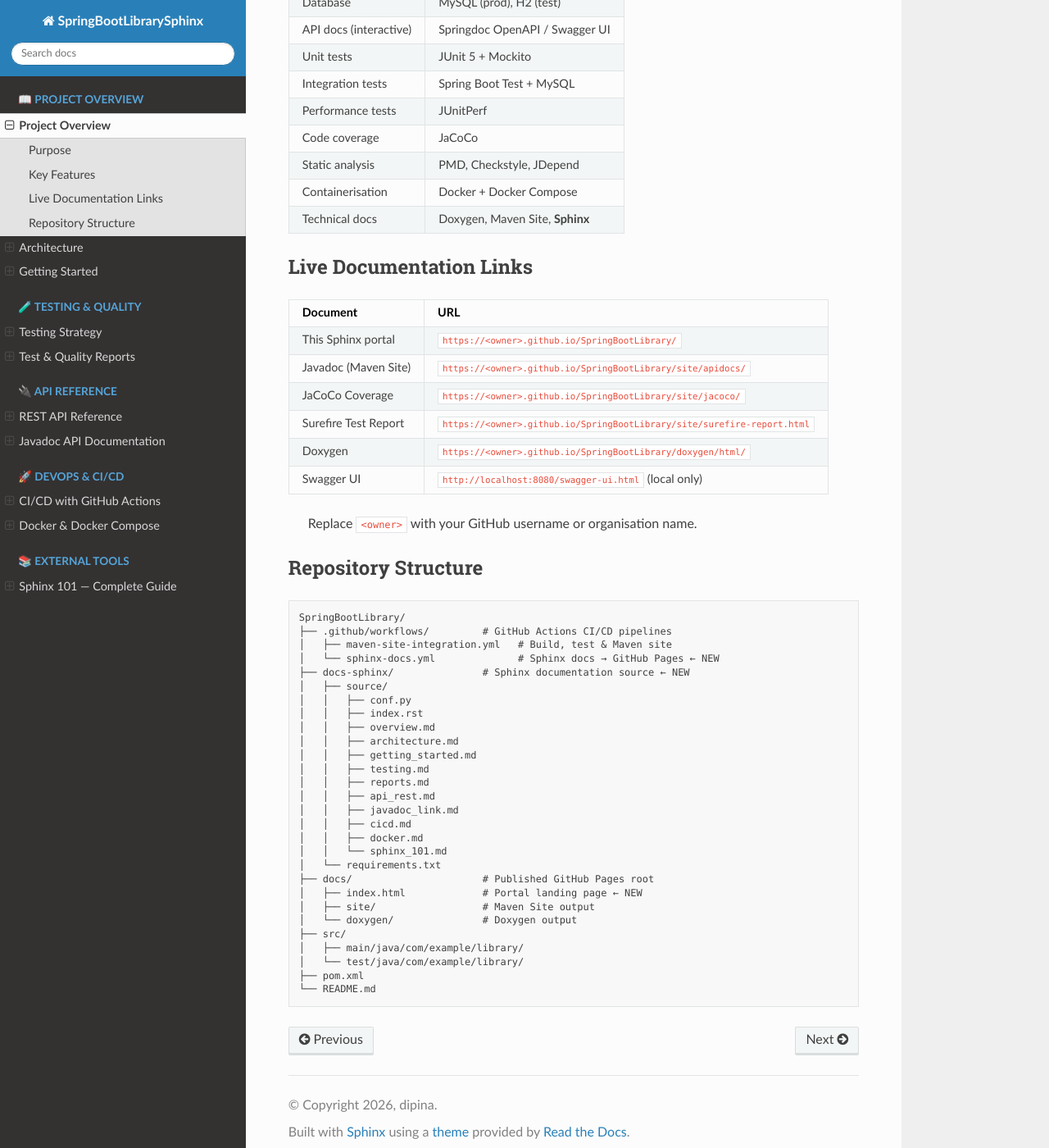
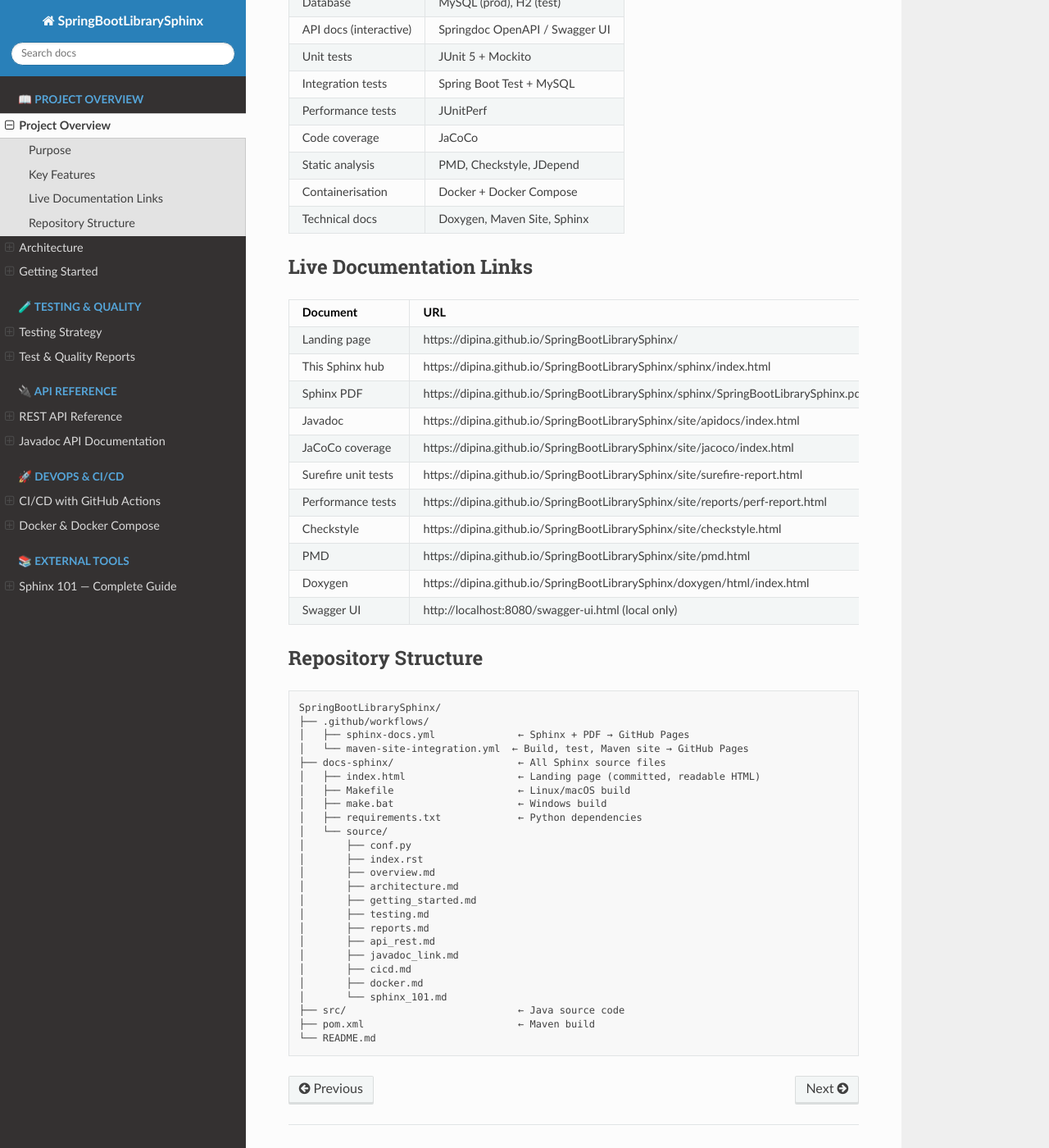
Before and after one commit to dipina/SprintBootLibrarySphinx, a Sphinx documentation site: the page built from docs-sphinx/source/overview.md, in a window 1280 px wide and 1400 px high, scrolled down 696 px. Shown: the whole window at 82% size. Built offline with Sphinx 7.4.7 and the Read the Docs theme 3.1.0, drawn with Linux system fonts in a browser that asks for light colours; some of the changed text lies outside the part shown.

````diff
--- a/Notes.txt
+++ b/Notes.txt
@@ -1,4 +1,4 @@
-Sprint initializer: https://start.spring.io/
+Spring initializer: https://start.spring.io/
 mvn clean install
 mvn spring-boot:run
 
--- a/docs-sphinx/source/conf.py
+++ b/docs-sphinx/source/conf.py
@@ -1,48 +1,48 @@
-# Configuration file for the Sphinx documentation builder.
-# SpringBootLibrarySphinx — docs-sphinx/source/conf.py
+# docs-sphinx/source/conf.py
+# Sphinx configuration for SpringBootLibrarySphinx
 
-# -- Project information -----------------------------------------------------
-project = 'SpringBootLibrarySphinx'
+# -- Project information -------------------------------------------------------
+project   = 'SpringBootLibrarySphinx'
 copyright = '2026, dipina'
-author = 'dipina'
-release = '0.0.1-SNAPSHOT'
+author    = 'dipina'
+release   = '0.0.1-SNAPSHOT'
 
-# -- General configuration ---------------------------------------------------
+# -- General configuration -----------------------------------------------------
 extensions = [
     'sphinx.ext.autodoc',
     'sphinx.ext.viewcode',
     'sphinx.ext.napoleon',
-    'myst_parser',
-    'sphinx_rtd_theme',
+    'myst_parser',       # Markdown (.md) page support
+    'sphinx_rtd_theme',  # Read the Docs HTML theme
 ]
 
-templates_path = ['_templates']
+templates_path   = ['_templates']
 exclude_patterns = []
 
-# Support both .rst and .md source files
+# Accept both .rst and .md source files
 source_suffix = {
     '.rst': 'restructuredtext',
     '.md':  'markdown',
 }
 
-# -- HTML output -------------------------------------------------------------
-html_theme = 'sphinx_rtd_theme'
+# -- HTML output ---------------------------------------------------------------
+html_theme       = 'sphinx_rtd_theme'
 html_static_path = ['_static']
-html_title = 'SpringBootLibrarySphinx Documentation'
+html_title       = 'SpringBootLibrarySphinx Documentation'
 
 html_theme_options = {
-    'navigation_depth': 4,
-    'collapse_navigation': False,
-    'sticky_navigation': True,
-    'includehidden': True,
-    'titles_only': False,
-    'display_version': True,
+    'navigation_depth':        4,
+    'collapse_navigation':     False,
+    'sticky_navigation':       True,
+    'includehidden':           True,
+    'titles_only':             False,
+    'display_version':         True,
     'prev_next_buttons_location': 'bottom',
 }
 
-# -- MyST options ------------------------------------------------------------
+# -- MyST (Markdown) options ---------------------------------------------------
 myst_enable_extensions = [
-    'colon_fence',
-    'deflist',
-    'tasklist',
+    'colon_fence',  # ::: fence syntax for directives
+    'deflist',      # definition lists
+    'tasklist',     # - [ ] task items
 ]
--- a/docs-sphinx/source/overview.md
+++ b/docs-sphinx/source/overview.md
@@ -2,16 +2,18 @@
 
 ## Purpose
 
-**SpringBootLibrary** is an exemplary Spring Boot application developed for the **SPQ (Software Process and Quality)** subject. It demonstrates best practices in:
+**SpringBootLibrarySphinx** is an exemplary Spring Boot application developed for the
+**SPQ (Software Process and Quality)** subject. It demonstrates best practices in:
 
 - RESTful API design with Spring Boot
-- Layered architecture (Controller → Service → Repository → Model)
+- Layered MVC architecture
 - Automated testing (unit, integration, performance)
 - CI/CD pipelines with GitHub Actions
 - Code quality tooling (JaCoCo, PMD, Checkstyle, JDepend)
-- Technical documentation (Doxygen, Maven Site, Sphinx)
+- Technical documentation (Doxygen, Maven Site, **Sphinx**)
 
-The application models a **library borrowing system** where users can borrow and return books through a shared platform.
+The application models a **library borrowing system** where users can borrow and return
+books through a shared platform.
 
 ## Key Features
 
@@ -27,50 +29,50 @@
 | Code coverage | JaCoCo |
 | Static analysis | PMD, Checkstyle, JDepend |
 | Containerisation | Docker + Docker Compose |
-| Technical docs | Doxygen, Maven Site, **Sphinx** |
+| Technical docs | Doxygen, Maven Site, Sphinx |
 
 ## Live Documentation Links
 
 | Document | URL |
 |---|---|
-| This Sphinx portal | `https://<owner>.github.io/SpringBootLibrary/` |
-| Javadoc (Maven Site) | `https://<owner>.github.io/SpringBootLibrary/site/apidocs/` |
-| JaCoCo Coverage | `https://<owner>.github.io/SpringBootLibrary/site/jacoco/` |
-| Surefire Test Report | `https://<owner>.github.io/SpringBootLibrary/site/surefire-report.html` |
-| Doxygen | `https://<owner>.github.io/SpringBootLibrary/doxygen/html/` |
-| Swagger UI | `http://localhost:8080/swagger-ui.html` (local only) |
-
-> Replace `<owner>` with your GitHub username or organisation name.
+| Landing page | https://dipina.github.io/SpringBootLibrarySphinx/ |
+| This Sphinx hub | https://dipina.github.io/SpringBootLibrarySphinx/sphinx/index.html |
+| Sphinx PDF | https://dipina.github.io/SpringBootLibrarySphinx/sphinx/SpringBootLibrarySphinx.pdf |
+| Javadoc | https://dipina.github.io/SpringBootLibrarySphinx/site/apidocs/index.html |
+| JaCoCo coverage | https://dipina.github.io/SpringBootLibrarySphinx/site/jacoco/index.html |
+| Surefire unit tests | https://dipina.github.io/SpringBootLibrarySphinx/site/surefire-report.html |
+| Performance tests | https://dipina.github.io/SpringBootLibrarySphinx/site/reports/perf-report.html |
+| Checkstyle | https://dipina.github.io/SpringBootLibrarySphinx/site/checkstyle.html |
+| PMD | https://dipina.github.io/SpringBootLibrarySphinx/site/pmd.html |
+| Doxygen | https://dipina.github.io/SpringBootLibrarySphinx/doxygen/html/index.html |
+| Swagger UI | http://localhost:8080/swagger-ui.html (local only) |
 
 ## Repository Structure
 
 ```
-SpringBootLibrary/
-├── .github/workflows/         # GitHub Actions CI/CD pipelines
-│   ├── maven-site-integration.yml   # Build, test & Maven site
-│   └── sphinx-docs.yml              # Sphinx docs → GitHub Pages ← NEW
-├── docs-sphinx/               # Sphinx documentation source ← NEW
-│   ├── source/
-│   │   ├── conf.py
-│   │   ├── index.rst
-│   │   ├── overview.md
-│   │   ├── architecture.md
-│   │   ├── getting_started.md
-│   │   ├── testing.md
-│   │   ├── reports.md
-│   │   ├── api_rest.md
-│   │   ├── javadoc_link.md
-│   │   ├── cicd.md
-│   │   ├── docker.md
-│   │   └── sphinx_101.md
-│   └── requirements.txt
-├── docs/                      # Published GitHub Pages root
-│   ├── index.html             # Portal landing page ← NEW
-│   ├── site/                  # Maven Site output
-│   └── doxygen/               # Doxygen output
-├── src/
-│   ├── main/java/com/example/library/
-│   └── test/java/com/example/library/
-├── pom.xml
+SpringBootLibrarySphinx/
+├── .github/workflows/
+│   ├── sphinx-docs.yml              ← Sphinx + PDF → GitHub Pages
+│   └── maven-site-integration.yml  ← Build, test, Maven site → GitHub Pages
+├── docs-sphinx/                     ← All Sphinx source files
+│   ├── index.html                   ← Landing page (committed, readable HTML)
+│   ├── Makefile                     ← Linux/macOS build
+│   ├── make.bat                     ← Windows build
+│   ├── requirements.txt             ← Python dependencies
+│   └── source/
+│       ├── conf.py
+│       ├── index.rst
+│       ├── overview.md
+│       ├── architecture.md
+│       ├── getting_started.md
+│       ├── testing.md
+│       ├── reports.md
+│       ├── api_rest.md
+│       ├── javadoc_link.md
+│       ├── cicd.md
+│       ├── docker.md
+│       └── sphinx_101.md
+├── src/                             ← Java source code
+├── pom.xml                          ← Maven build
 └── README.md
 ```
````
Also changed, not shown: README.md (+134 -269 lines), docs-sphinx/source/reports.md (+14 -18 lines), sphinx-docs.yml (deleted, +0 -74 lines), 2 other files.
